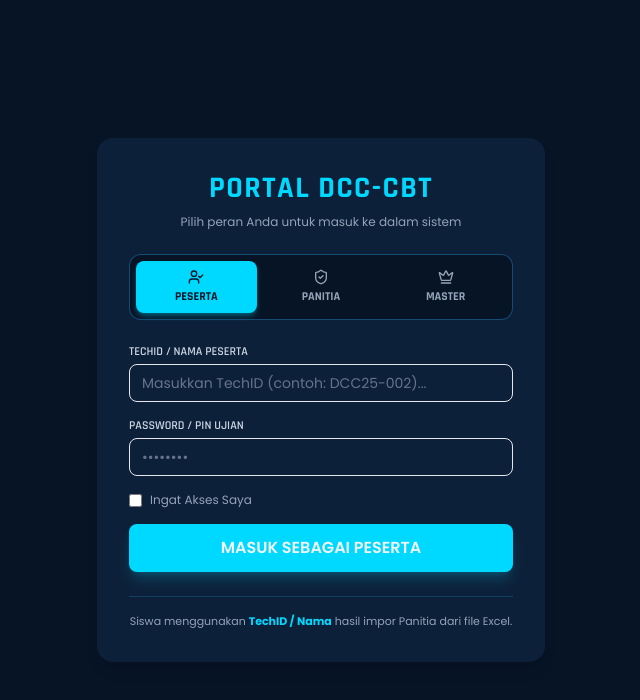
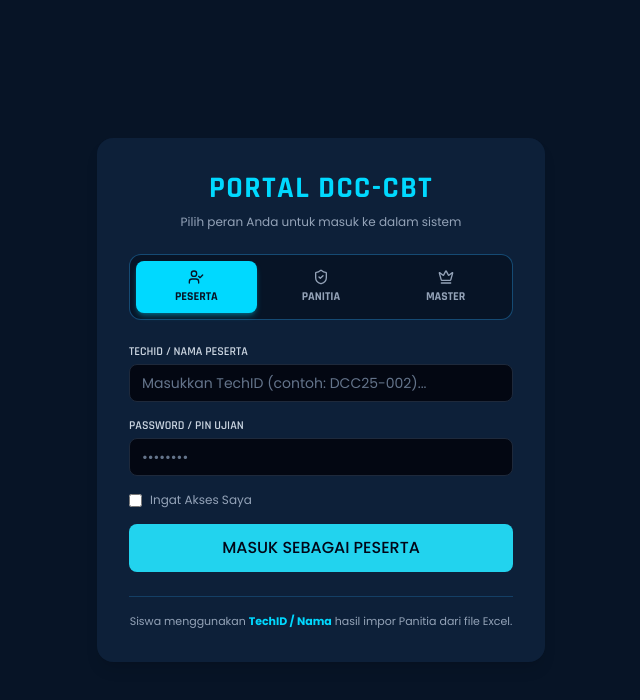
Before and after one commit to dcc-daruttaufiq/dcc-cbt-system, a React (Vite) app in the folder client/: page /login in a window 1280 px wide. Shown: the top 700 px of the page, without its empty margins (319-959 px from the left). Built offline with nearby package versions, Linux system fonts and the light colour scheme.

Commit message:
yaaaaaaaaaaaaaaaaaaa

```diff
--- a/client/src/components/ui/Button.jsx
+++ b/client/src/components/ui/Button.jsx
@@ -2,14 +2,21 @@ import React from 'react';
 import { cn } from '../../utils/cn';
 
 export default function Button({ className, variant = 'primary', size = 'md', children, ...props }) {
-  const baseStyles = 'inline-flex items-center justify-center font-sans font-medium rounded-lg transition-all focus:outline-none focus:ring-2 focus:ring-primary/50 disabled:opacity-50 disabled:pointer-events-none';
+  const baseStyles = 'inline-flex items-center justify-center font-sans font-medium rounded-lg transition-all focus:outline-none disabled:opacity-50 disabled:pointer-events-none select-none';
+
+  // SEMUA SHADOW & GLOWING SHADOW-PRIMARY DIHAPUS TOTAL
   const variants = {
-    primary: 'bg-primary text-darkBg hover:bg-primary/90 font-semibold shadow-lg shadow-primary/20',
-    secondary: 'bg-secondary text-darkBg hover:bg-secondary/90 font-semibold',
-    outline: 'border border-customBorder text-primary hover:bg-primary/10 bg-transparent',
-    ghost: 'text-slate-300 hover:bg-surface hover:text-white'
+    primary: 'bg-cyan-400 hover:bg-cyan-300 text-slate-950 font-bold border-0',
+    secondary: 'bg-slate-800 hover:bg-slate-700 text-slate-200 border border-slate-700',
+    outline: 'border border-slate-700 text-slate-300 hover:bg-slate-800/80 bg-transparent',
+    ghost: 'text-slate-300 hover:bg-slate-800 hover:text-white'
   };
-  const sizes = { sm: 'px-3 py-1.5 text-xs', md: 'px-4 py-2 text-sm', lg: 'px-6 py-3 text-base' };
+
+  const sizes = {
+    sm: 'px-3 py-1.5 text-xs',
+    md: 'px-4 py-2 text-sm',
+    lg: 'px-6 py-3 text-base'
+  };
 
   return (
     <button className={cn(baseStyles, variants[variant], sizes[size], className)} {...props}>
--- a/client/src/components/ui/Input.jsx
+++ b/client/src/components/ui/Input.jsx
@@ -7,13 +7,13 @@ export default function Input({ className, label, error, ...props }) {
       {label && <label className="text-sm font-sans font-medium text-slate-300">{label}</label>}
       <input
         className={cn(
-          "w-full px-3 py-2 bg-surface border border-customBorder rounded-lg text-white font-sans placeholder:text-slate-500 focus:outline-none focus:ring-2 focus:ring-primary/50 focus:border-primary transition-all text-sm",
-          error && "border-red-500 focus:ring-red-500/50 focus:border-red-500",
+          "w-full px-3 py-2 bg-[#030712] border border-slate-800 rounded-lg text-white font-sans placeholder:text-slate-500 focus:outline-none focus:border-cyan-400 transition-all text-sm",
+          error && "border-rose-500 focus:border-rose-500",
           className
         )}
         {...props}
       />
-      {error && <span className="text-xs text-red-400 font-sans">{error}</span>}
+      {error && <span className="text-xs text-rose-400 font-sans">{error}</span>}
     </div>
   );
 }
```
